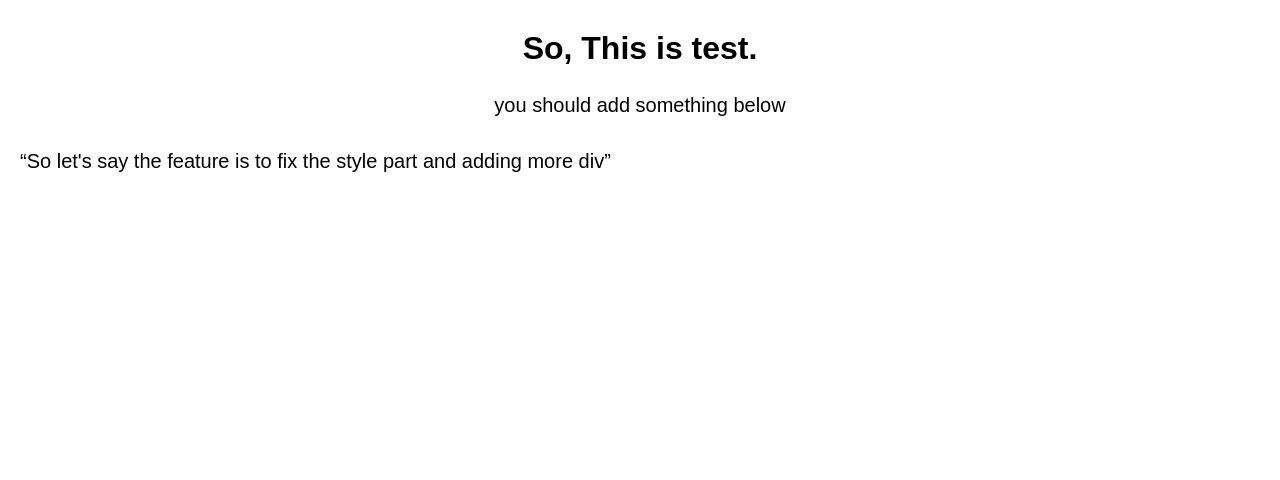
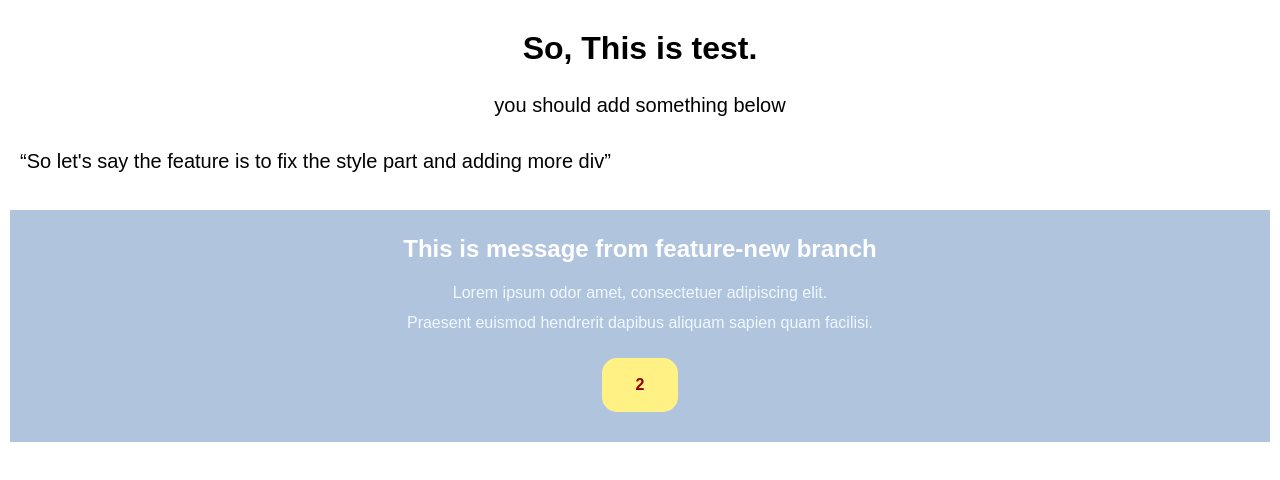
Before and after one commit to thanapornTH15/firstgithubrepo, a plain HTML site: page home.html in a window 1280 px wide. Drawn offline with Linux system fonts and the light colour scheme.

Commit message:
<new>change in home.html

```diff
--- a/home.html
+++ b/home.html
@@ -26,6 +26,48 @@
             padding: 10px;
             line-height: 1cm;
         }
+        .f-new {
+            background-color:lightsteelblue;
+            color: white;
+            text-align: center;
+        }
+        .f-new p {
+            font-size: medium;
+            color: aliceblue;
+            line-height: 30px;
+        }
+        .f-new q {
+            font-style: italic;
+        }
+        .f-new button {
+            background-color: #fff184;
+            border-radius: 15px;
+            border: 2px solid #fff184;
+            color: #910000;
+            padding: 16px 32px;
+            text-align: center;
+            font-weight: bold;
+            display: inline-block;
+            font-size: 16px;
+            margin: 20px;
+            transition-duration: 0.4s;
+            cursor: pointer;
+        }
+        .f-new button:hover {
+            transition-duration: 0.4s;
+            cursor: pointer;
+            background-color: #4f009a;
+            border-radius: 15px;
+            border: 2px solid #4f009a;
+            color: lightblue;
+            box-shadow: 0px 0px 20px 5px #470081a2;
+        }
+        .f-new #hidden2 {
+            display: none;
+            color:crimson;
+            background-color: ghostwhite;
+            border: 1px #000000;
+        }
     </style>
 </head>
 
@@ -35,5 +77,15 @@
         <p style="text-align: center;">you should add something below</p>
         <p><q>So let's say the feature is to fix the style part and adding more div</q></p>
     </div>
+    <div class="f-new">
+        <h2 style="margin: 10px;">This is message from feature-new branch</h2>
+        <p>Lorem ipsum odor amet, consectetuer adipiscing elit.<br>
+            Praesent euismod hendrerit dapibus aliquam sapien quam facilisi.</p>
+        <button onclick="hidden2()">2</button>
+        <div id="hidden2">
+            <q>It's a beautiful lie. It's a perfect denial<br>
+            Such a beautiful lie to believe in</q>
+        </div>
+    </div>
 </body>
 </html>
```
